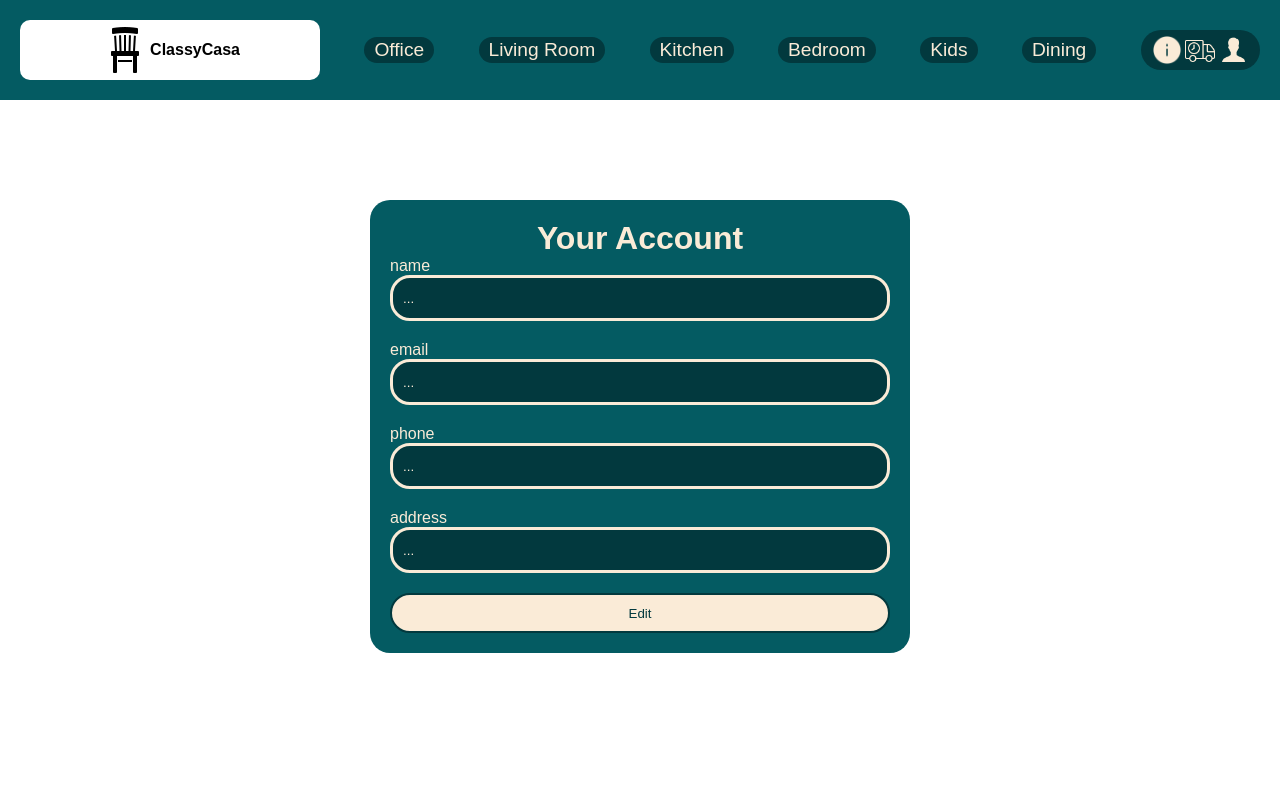
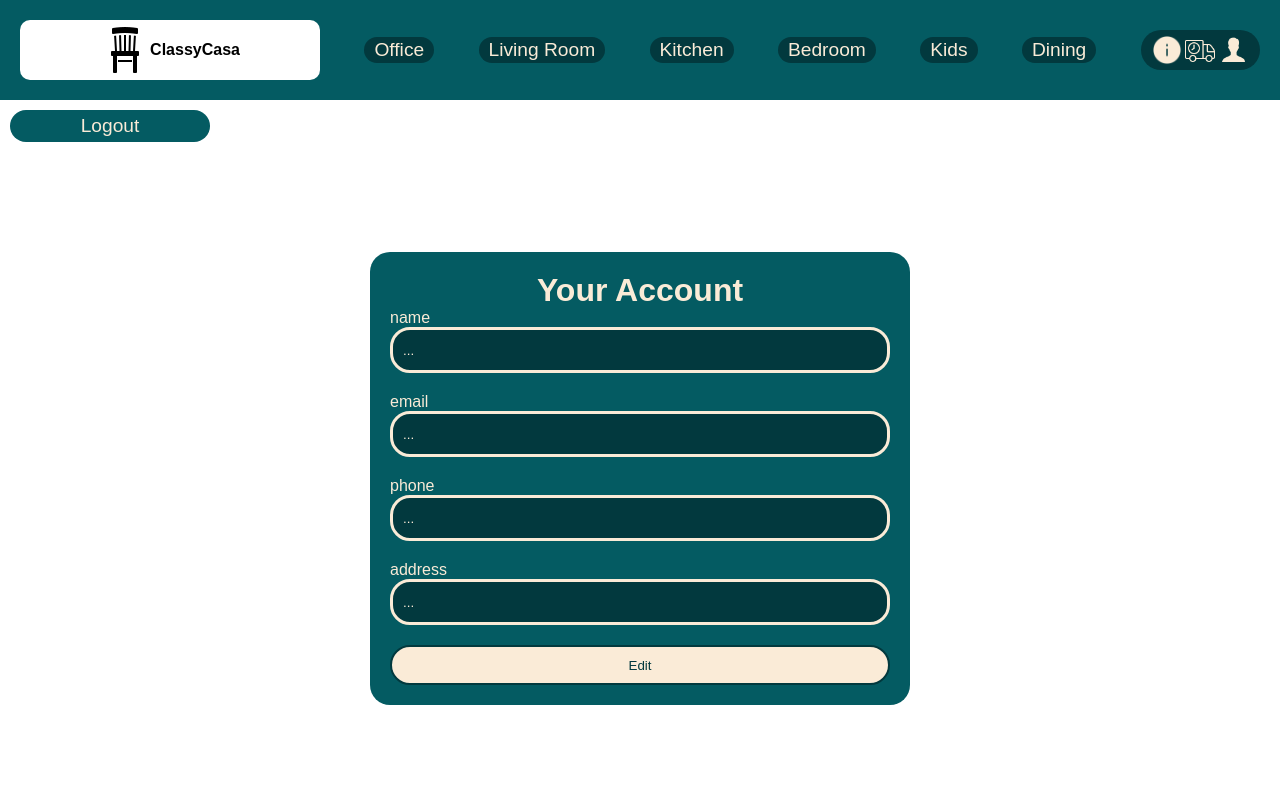
Before and after one commit to Lakshay-Pruthi/ClassyCasa, a React (Vite) app in the folder Client/: page /User in a window 1280 px wide. Shown: the top 800 px of the page. Built offline with nearby package versions, Linux system fonts and the light colour scheme; no server answers; a web font is replaced by a local one.

Commit message:
finalized deployement

```diff
--- a/Client/src/CSS/signup.css
+++ b/Client/src/CSS/signup.css
@@ -71,3 +71,20 @@
     font-size: 40px;
     width: 100%;
 }
+
+#accountBtn {
+    display: flex;
+    justify-content: space-between;
+}
+
+#accountBtn button {
+    background-color: var(--primary);
+    color: var(--text-primary);
+    padding: 5px 10px;
+    border: none;
+    margin: 10px;
+    font-size: larger;
+    width: 200px;
+    border-radius: 50px;
+    transition: 0.5s ease;
+}
--- a/Client/src/Pages/User.jsx
+++ b/Client/src/Pages/User.jsx
@@ -1,6 +1,7 @@
 import { useContext, useEffect, useState } from "react";
 import { MainContext } from "./Main";
 import { ToastContainer, toast } from "react-toastify";
+import { Link } from "react-router-dom";
 
 function User() {
     const { userData } = useContext(MainContext);
@@ -58,9 +59,19 @@ function User() {
         }
         setEditAccess(!editAccess);
     }
+
+    async function logout() {
+
+        window.location.href = '/login'
+
+    }
     return (
         <>
+            <div id="accountBtn">
+                <button onClick={logout}>Logout</button>
+            </div>
             <div className="userRegistration-outer">
+
                 <form id="userRegistration" >
                     <h1>Your Account</h1>
                     <p>name</p><input type="text" value={Name} readOnly={!editAccess} onChange={(e) => setName(e.target.value)} />
```
Also changed, not shown: 6 other files (tests, documents, lock files or other folders).
